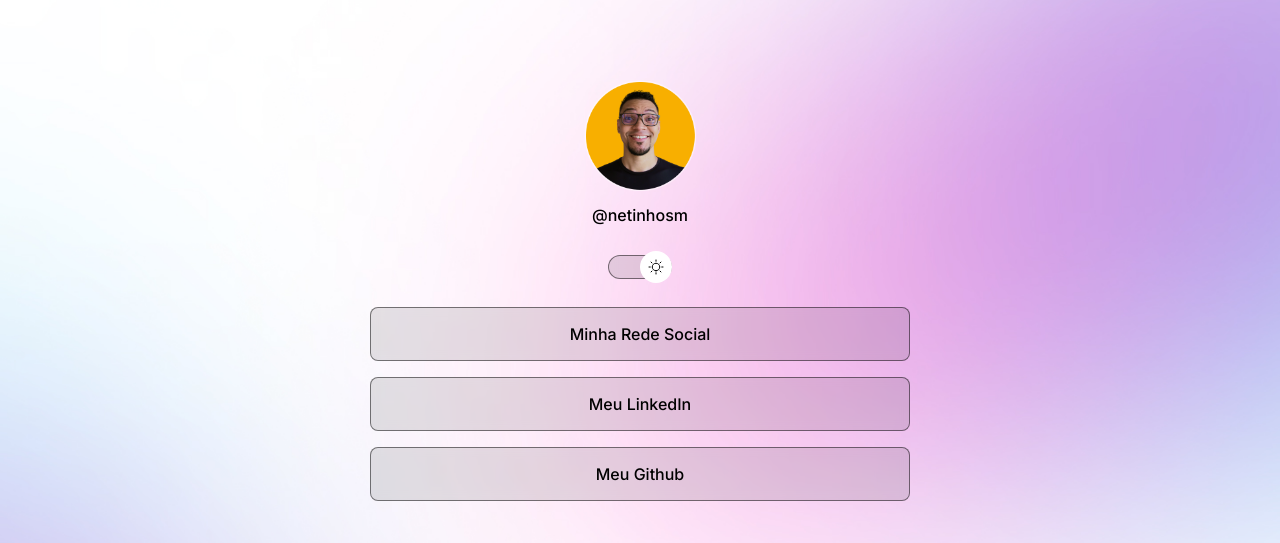
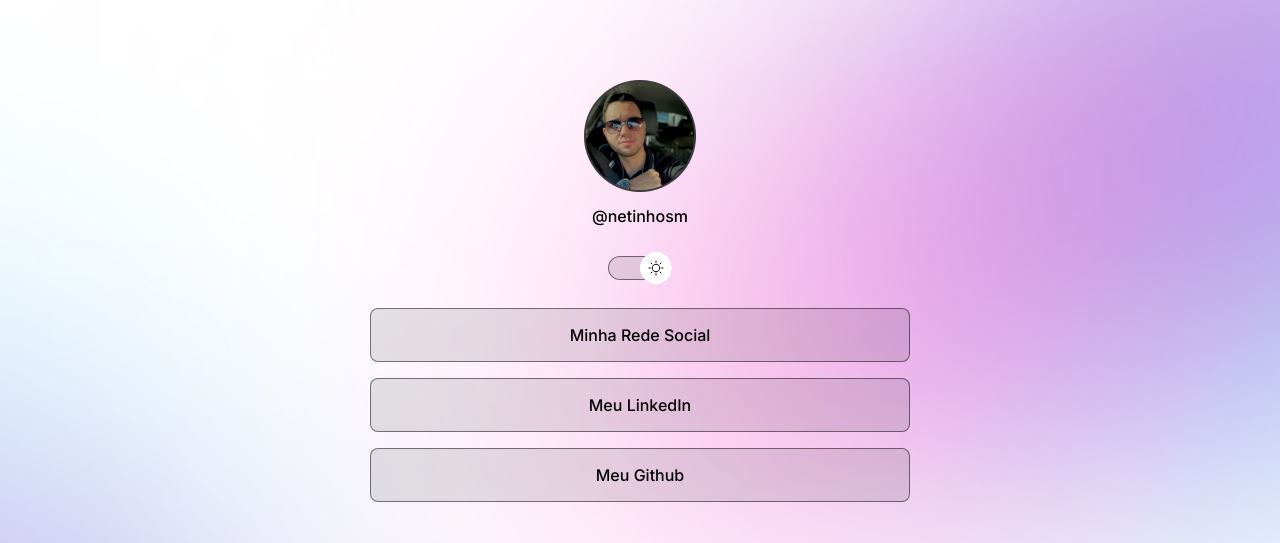
Before and after one commit to netinhosm1/linkado, a plain HTML site: page index.html in a window 1280 px wide. Shown: the top 543 px of the page. Drawn offline with nearby package versions, Linux system fonts and the light colour scheme.

Commit message:
Profile image

```diff
--- a/index.html
+++ b/index.html
@@ -16,7 +16,7 @@
   <body>
     <div id="container">
       <div id="profile">
-        <img src="./assets/assets/avatar.png" alt="Foto de Perfil" />
+        <img src="./assets/assets/avatar-light-n.png" alt="Foto de Perfil" />
         <p>@netinhosm</p>
       </div>
       <div id="switch" onclick="toggleMode()">
@@ -30,7 +30,11 @@
           >
         </li>
         <li>
-          <a href="https://www.linkedin.com/in/nicolau-t-s-neto/" target="_blank">Meu LinkedIn</a>
+          <a
+            href="https://www.linkedin.com/in/nicolau-t-s-neto/"
+            target="_blank"
+            >Meu LinkedIn</a
+          >
         </li>
         <li>
           <a href="https://github.com/netinhosm1" target="_blank">Meu Github</a>
@@ -53,7 +57,8 @@
       <footer>
         Feito por
         <a href="https://www.instagram.com/netinhosm" target="_blank"
-          >@netinhosm</a>
+          >@netinhosm</a
+        >
       </footer>
     </div>
 
```
